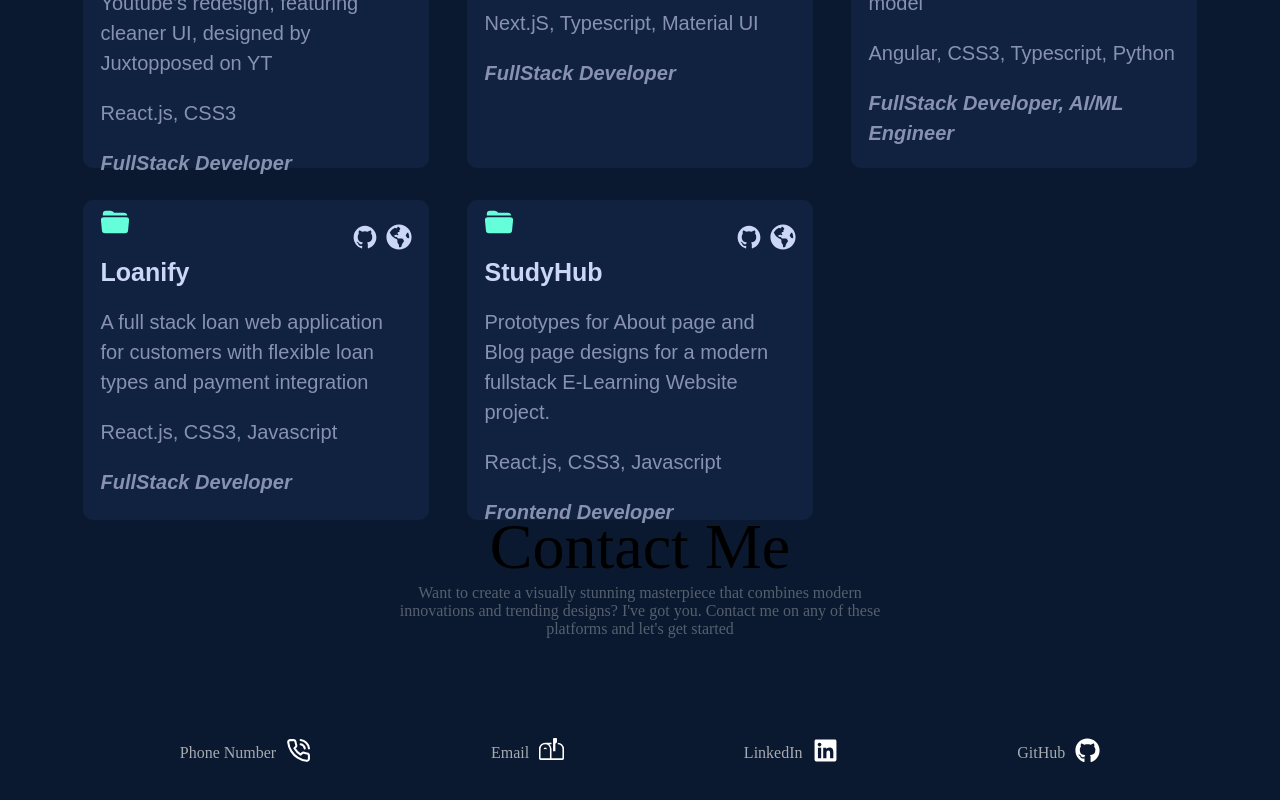
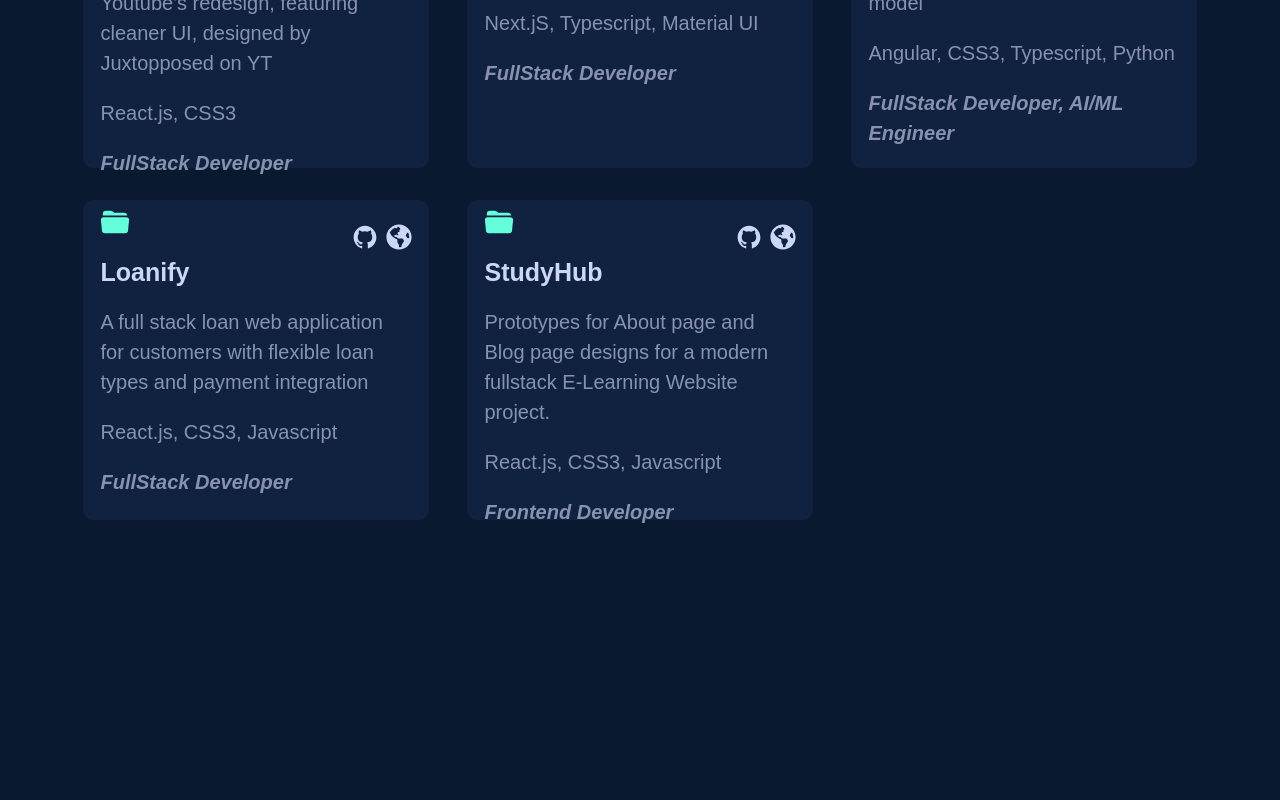
Before and after one commit to danielzfega/MyPortfolio, a React (Vite) app: page / in a window 1280 px wide. Shown: the part 1660-2460 px from the top of the page. After the commit the page ends 2390 px from the top, so only its background shows below. Built offline with nearby package versions, Linux system fonts and the light colour scheme; a web font is replaced by a local one.

Commit message:
Restructuring routing

```diff
--- a/src/App.jsx
+++ b/src/App.jsx
@@ -5,13 +5,13 @@ import Navbar from './components/Navbar/Navbar'
 import Home from './components/Home/Home'
 import About from './components/About/About'
 import Projects from './components/Projects/Projects'
-import Contact from './components/Contact/Contact'
+import Experience from './components/Experience/Experience'
 
 function App() {
   const homeRef = useRef();
-  const skillsRef = useRef();
+  const aboutRef = useRef();
   const projectsRef = useRef();
-  const contactRef = useRef();
+  const expRef = useRef();
 
   const scrollToSection = (ref) => {
     if (ref?.current) {
@@ -21,12 +21,12 @@ function App() {
   return (
     <>
       <main>
-        <Navbar scrollToSection={scrollToSection} refs={{ homeRef, skillsRef, projectsRef, contactRef }} />
+        <Navbar scrollToSection={scrollToSection} refs={{ homeRef, aboutRef, projectsRef, expRef }} />
         <main>
           <section ref={homeRef}><Home /></section>
-          <section ref={skillsRef}><About /></section>
+          <section ref={aboutRef}><About /></section>
           <section ref={projectsRef}><Projects /></section>
-          <section ref={contactRef} className='contact'><Contact /></section>
+          <section ref={expRef} className='contact'><Experience /></section>
         </main>
       </main>
     </>
--- a/src/components/About/About.jsx
+++ b/src/components/About/About.jsx
@@ -3,26 +3,9 @@ import React, { useState, useRef, useEffect } from "react";
 import "./About.css";
 import Fega from "../../images/Fega.png";
 import { TbCaretRight } from "react-icons/tb";
-// import html from "../../images/html.png";
-// import css from "../../images/css3(2).png";
-// import javascript from "../../images/javascript.png";
-// import typescript from "../../images/typescript.png";
-// import nodejs from "../../images/nodejs.png";
-// import sql from "../../images/postgesql.png";
-// import reactjs from "../../images/react.png";
-// import nextjs from "../../images/nextjs.png";
-// import angular from "../../images/angular.png";
-// import reactNative from "../../images/reactNative.png";
-// import c from "../../images/c.png";
-// import csharp from "../../images/Csharp.png";
-// import java from "../../images/java.png";
-// import php from "../../images/php.png";
-// import lua from '../../images/Lua.png'
-// import spring from '../../images/spring.png'
-// import springBoot from '../../images/spring-boot.png'
 
 const About = () => {
-  const skillsRef = useRef();
+  const aboutRef = useRef();
   const [isVisible, setIsVisible] = useState(false);
 
   useEffect(() => {
@@ -33,13 +16,13 @@ const About = () => {
       { threshold: 0.3 } // Trigger when 30% of the section is visible
     );
 
-    if (skillsRef.current) {
-      observer.observe(skillsRef.current);
+    if (aboutRef.current) {
+      observer.observe(aboutRef.current);
     }
 
     return () => {
-      if (skillsRef.current) {
-        observer.unobserve(skillsRef.current);
+      if (aboutRef.current) {
+        observer.unobserve(aboutRef.current);
       }
     };
   }, []);
@@ -66,7 +49,7 @@ const About = () => {
   ];
 
   return (
-    <div className={`about animation ${isVisible ? "animation-active" : ""}`} ref={skillsRef}>
+    <div className={`about animation ${isVisible ? "animation-active" : ""}`} ref={aboutRef}>
         <div className="aboutTxt">
           <p className="aboutTxtHead"><b>/about me</b></p>
           <p>I am currently a <b>Software Engineering student</b> at <span style={{color: "#64ffda"}}>Aptech Education</span>, exploring the possibilities of backend technologies using <span style={{color: "#64ffda"}}>Java</span>, SpringBoot & Prisma. I am a Fullstack Web Developer & Roblox Games Developer.</p>
--- a/src/components/Contact/Contact.jsx
+++ /dev/null
@@ -1,81 +0,0 @@
-import React, {useState, useRef, useEffect} from 'react'
-import './Contact.css'
-import { BsMailboxFlag } from "react-icons/bs";
-import { LuPhoneCall } from "react-icons/lu";
-import { FaLinkedin, FaGithub } from "react-icons/fa";
-// import CustomHook from '../CustomHook';
-
-
-const Contact = () => {
-  const contactRef = useRef();
-  const [isVisible, setIsVisible] = useState(false)
-
-  useEffect(() => {
-    const observer = new IntersectionObserver(
-      ([entry]) => {
-        setIsVisible(entry.isIntersecting);
-      },
-      { threshold: 0.3 } // Trigger when 30% of the section is visible
-    );
-
-    if (contactRef.current) {
-      observer.observe(contactRef.current);
-    }
-
-    return () => {
-      if (contactRef.current) {
-        observer.unobserve(contactRef.current);
-      }
-    };
-  }, []);
-
-  const [listContacts] = useState([
-    {
-      title: 'Phone Number',
-      value: '+234-4104-9407',
-      icon: <LuPhoneCall/>
-    },
-    {
-      title: 'Email',
-      value: 'omajeneoghenefega11@gmail.com',
-      icon: <BsMailboxFlag/>
-    },
-    {
-      title: 'LinkedIn',
-      link: 'https://www.linkedin.com/in/oghenefega-omajene-0291b12a9/',
-      icon: <FaLinkedin />,
-    },
-    {
-      title: 'GitHub',
-      link: 'https://github.com/OghenefegaOmajene',
-      icon: <FaGithub />,
-    }
-  ])
-
-  return (
-    <section className={`contacts animation ${isVisible ? 'animation-active' : ''}`} ref={contactRef}>
-      <div className="title">
-        Contact Me
-      </div>
-      <div className='contactDesc'>
-        Want to create a visually stunning masterpiece that combines modern innovations and trending designs? I've got you. Contact me on any of these platforms and let's get started
-      </div>
-      <div className="listContact">
-        {
-          listContacts.map((value, key) =>(
-            <div key={key} className="listContactItem">
-              <a href={value.link} className='myContact'>{value.title}  <i>{value.icon}</i></a>
-
-              <div className="messageBox">
-                {value.value}
-              </div>
-            </div>
-
-          ))
-        }
-      </div>
-    </section>
-  )
-}
-
-export default Contact
--- /dev/null
+++ b/src/components/Experience/Experience.jsx
@@ -0,0 +1,35 @@
+import React, {useState, useRef, useEffect} from 'react'
+import './Experience.css'
+
+const Experience = () => {
+  const expRef = useRef();
+  const [isVisible, setIsVisible] = useState(false)
+
+  useEffect(() => {
+    const observer = new IntersectionObserver(
+      ([entry]) => {
+        setIsVisible(entry.isIntersecting);
+      },
+      { threshold: 0.3 } // Trigger when 30% of the section is visible
+    );
+
+    if (expRef.current) {
+      observer.observe(expRef.current);
+    }
+
+    return () => {
+      if (expRef.current) {
+        observer.unobserve(expRef.current);
+      }
+    };
+  }, []);
+
+
+  return (
+    <section className={`contacts animation ${isVisible ? 'animation-active' : ''}`} ref={expRef}>
+
+    </section>
+  )
+}
+
+export default Experience
--- a/src/components/Home/Home.jsx
+++ b/src/components/Home/Home.jsx
@@ -1,6 +1,5 @@
 import React, {useState, useRef, useEffect} from 'react'
 import './Home.css'
-
 
 
 const Home = () => {
```
Also changed, not shown: src/components/Experience/Experience.css (renamed from src/components/Contact/Contact.css).
